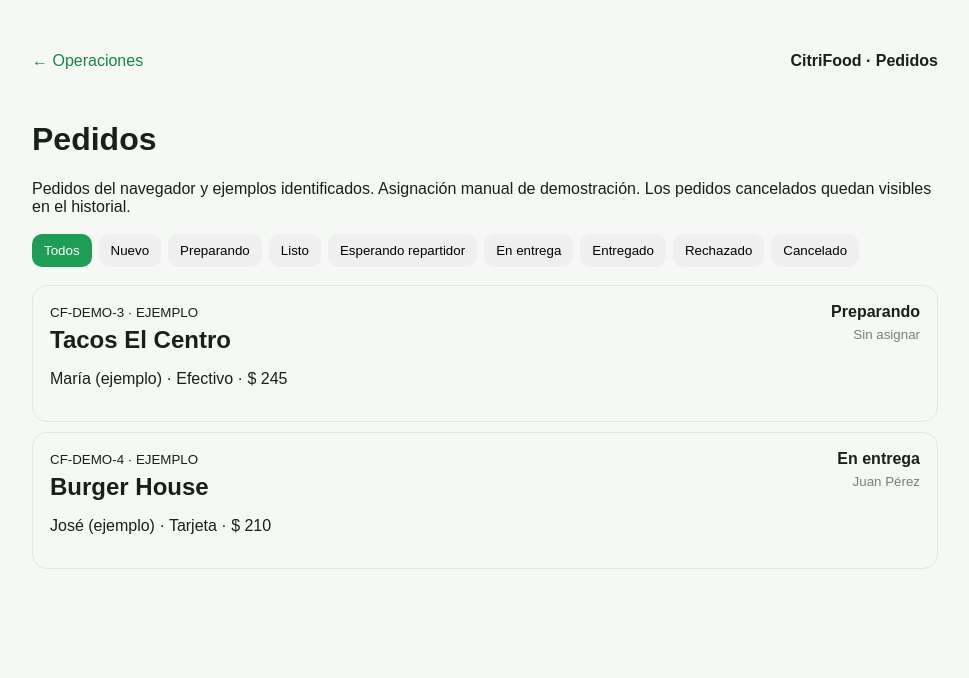
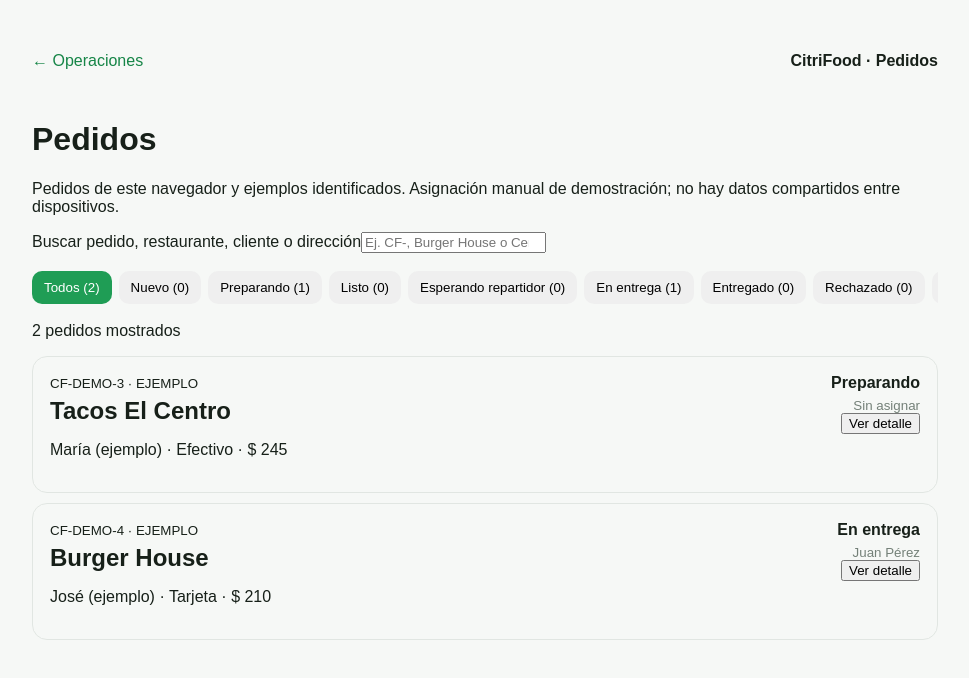
Before and after one commit to SAHA890822HNLLRL08/citrifood, a Next.js app: page /operaciones/pedidos in a window 1280 px wide. Shown: the top 678 px of the page, without its empty margins (155-1124 px from the left). Built offline with nearby package versions, Linux system fonts and the light colour scheme.

Commit message:
Add operations order search, live status counts and expandable order details

```diff
--- a/app/operaciones/pedidos/page.js
+++ b/app/operaciones/pedidos/page.js
@@ -2,14 +2,50 @@
 import {useEffect,useState} from "react";
 import {loadMvp,subscribeOrders,updateOrder} from "../../../lib/mvp-store.js";
 import "./orders.css";
-const seed=[{id:"CF-DEMO-3",restaurant:"Tacos El Centro",customer:"María (ejemplo)",courier:"Sin asignar",status:"Preparando",payment:"Efectivo",total:245,demo:true},{id:"CF-DEMO-4",restaurant:"Burger House",customer:"José (ejemplo)",courier:"Juan Pérez",status:"En entrega",payment:"Tarjeta",total:210,demo:true}];
+
+const seed=[
+ {id:"CF-DEMO-3",restaurant:"Tacos El Centro",customer:"María (ejemplo)",courier:"Sin asignar",status:"Preparando",payment:"Efectivo",total:245},
+ {id:"CF-DEMO-4",restaurant:"Burger House",customer:"José (ejemplo)",courier:"Juan Pérez",status:"En entrega",payment:"Tarjeta",total:210}
+];
 const statuses=["Todos","Nuevo","Preparando","Listo","Esperando repartidor","En entrega","Entregado","Rechazado","Cancelado"];
+
 export default function Pedidos(){
  const[filter,setFilter]=useState("Todos");
+ const[query,setQuery]=useState("");
  const[actual,setActual]=useState([]);
+ const[expanded,setExpanded]=useState(null);
  useEffect(()=>{const refresh=()=>setActual(loadMvp().orders);refresh();return subscribeOrders(refresh)},[]);
- const all=[...actual,...seed],rows=filter==="Todos"?all:all.filter(x=>x.status===filter);
- return <main className="ordersAdmin"><header><a href="/operaciones">← Operaciones</a><b>CitriFood · Pedidos</b></header><h1>Pedidos</h1><p>Pedidos del navegador y ejemplos identificados. Asignación manual de demostración. Los pedidos cancelados quedan visibles en el historial.</p>
- <div className="filters">{statuses.map(x=><button className={filter===x?"on":""} onClick={()=>setFilter(x)} key={x}>{x}</button>)}</div>
- <section>{rows.length===0&&<p>No hay pedidos con este estado.</p>}{rows.map(x=><article key={x.id}><div><small>{x.id}{x.id.startsWith("CF-DEMO-")?" · EJEMPLO":""}</small><h2>{x.restaurant}</h2><p>{x.customer} · {x.paymentMethod||x.payment} · $ {x.total}</p></div><div><strong>{x.status}</strong><small>{x.courier||"Sin asignar"}</small>{!x.id.startsWith("CF-DEMO-")&&["Listo","Esperando repartidor"].includes(x.status)&&<button type="button" onClick={()=>updateOrder(x.id,{status:"En entrega",courier:"Juan Pérez (demo)"})}>Asignar a Juan (demo)</button>}</div></article>)}</section></main>
+ const all=[...actual,...seed];
+ const search=query.trim().toLocaleLowerCase("es-MX");
+ const rows=all.filter(x=>(filter==="Todos"||x.status===filter)&&(!search||[x.id,x.restaurant,x.customer,x.address,x.courier].some(v=>String(v||"").toLocaleLowerCase("es-MX").includes(search))));
+ return <main className="ordersAdmin">
+  <header><a href="/operaciones">← Operaciones</a><b>CitriFood · Pedidos</b></header>
+  <h1>Pedidos</h1>
+  <p>Pedidos de este navegador y ejemplos identificados. Asignación manual de demostración; no hay datos compartidos entre dispositivos.</p>
+  <label className="orderSearch">Buscar pedido, restaurante, cliente o dirección
+   <input type="search" value={query} onChange={e=>setQuery(e.target.value)} placeholder="Ej. CF-, Burger House o Centro"/>
+  </label>
+  <div className="filters">{statuses.map(x=><button type="button" className={filter===x?"on":""} onClick={()=>setFilter(x)} key={x}>{x} ({x==="Todos"?all.length:all.filter(o=>o.status===x).length})</button>)}</div>
+  <p className="orderCount">{rows.length} pedidos mostrados</p>
+  <section>{rows.length===0&&<p>No hay pedidos que coincidan con la búsqueda o el estado.</p>}
+   {rows.map(x=><article key={x.id}>
+    <div><small>{x.id}{x.id.startsWith("CF-DEMO-")?" · EJEMPLO":""}</small><h2>{x.restaurant}</h2><p>{x.customer} · {x.paymentMethod||x.payment} · $ {x.total}</p></div>
+    <div className="orderActions"><strong>{x.status}</strong><small>{x.courier||"Sin asignar"}</small>
+     {!x.id.startsWith("CF-DEMO-")&&["Listo","Esperando repartidor"].includes(x.status)&&<button type="button" className="assignButton" onClick={()=>updateOrder(x.id,{status:"En entrega",courier:"Juan Pérez (demo)"})}>Asignar a Juan (demo)</button>}
+     <button type="button" className="detailButton" aria-expanded={expanded===x.id} onClick={()=>setExpanded(v=>v===x.id?null:x.id)}>{expanded===x.id?"Ocultar detalle":"Ver detalle"}</button>
+    </div>
+    {expanded===x.id&&<div className="orderDetails">
+     {x.id.startsWith("CF-DEMO-")?<p>Esta tarjeta es ilustrativa y no contiene datos de un cliente real.</p>:<>
+      <p><b>Dirección:</b> {x.address||"No registrada"}</p>
+      <p><b>Creado:</b> {x.createdAt?new Date(x.createdAt).toLocaleString("es-MX"):"Sin fecha"}</p>
+      <p><b>Envío:</b> $ {x.deliveryFee??"No registrado"}</p>
+      <h3>Productos</h3>
+      <ul>{(Array.isArray(x.items)?x.items:[]).map((item,i)=><li key={i}>{item.qty} × {item.name} · $ {(item.price*item.qty).toFixed(2)}</li>)}</ul>
+      <h3>Movimientos</h3>
+      <ol>{(x.statusHistory||[]).map((event,i)=><li key={i}>{event.status} · {new Date(event.at).toLocaleString("es-MX")}</li>)}</ol>
+     </>}
+    </div>}
+   </article>)}
+  </section>
+ </main>;
 }
```
